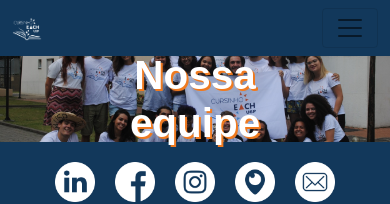
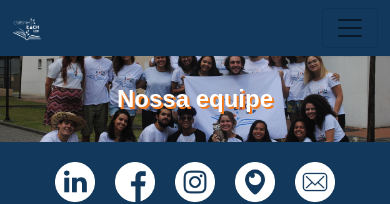
Before and after one commit to NatanFigueiredo/cpe-website, a Vue app: page /equipe in a window 390 px wide. Shown: the top 204 px of the page. Built offline with nearby package versions, Linux system fonts and the light colour scheme.

Commit message:
reducing font-size when mobile devices

```diff
--- a/src/components/Banner.vue
+++ b/src/components/Banner.vue
@@ -50,5 +50,11 @@ export default {
     font-family: 'Spartan', sans-serif;
 }
 
+@media (max-width: 576px) {
+	.banner-title {
+		font-size: 150%;
+	}
+}
+
 
 </style>
```
